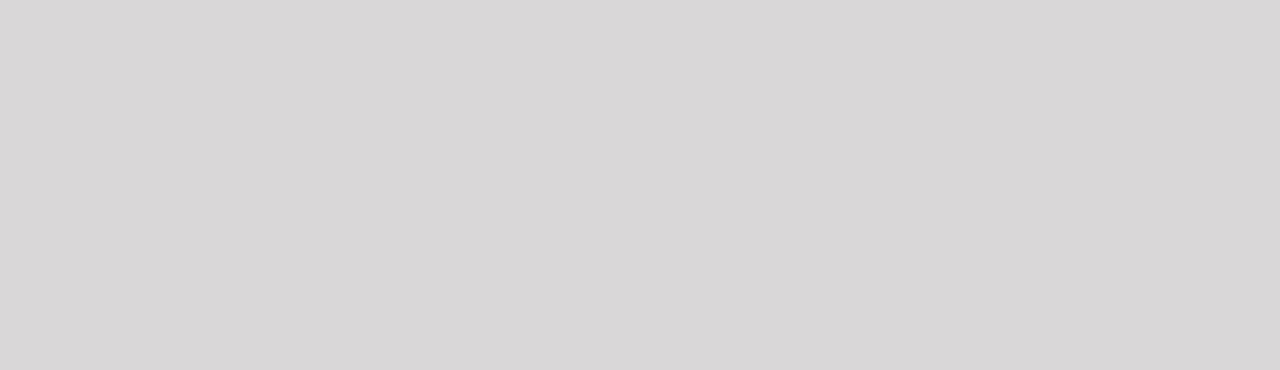
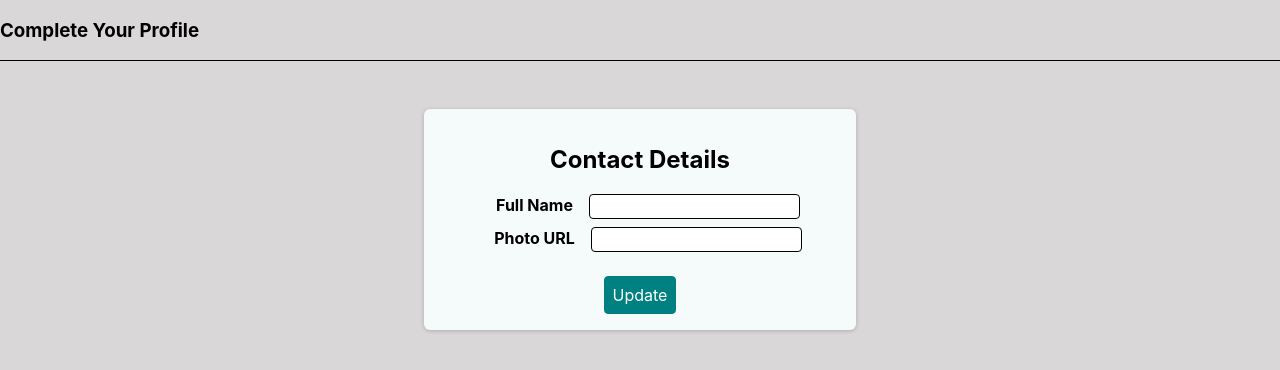
Before and after one commit to harshitaM29/react-expense-tracker, a React (Create React App) app: page /profile in a window 1280 px wide. Shown: the top 370 px of the page. Built offline with nearby package versions, Linux system fonts and the light colour scheme.

Commit message:
code for completing user profile

```diff
--- a/src/App.js
+++ b/src/App.js
@@ -4,7 +4,7 @@ import AuthForm from "./components/Auth/AuthForm";
 import HomePage from "./pages/HomePage";
 import { Fragment } from "react";
 import SignUpPage from "./pages/SignUpPage";
-
+import ProfilePage from './pages/ProfilePage'
 function App() {
   return(
     <Switch>
@@ -17,6 +17,9 @@ function App() {
   <Route path='/home'>
     <HomePage />
   </Route>
+  <Route path='/profile'>
+  <ProfilePage />
+  </Route>
   </Switch>
 
   );
--- a/src/components/Auth/AuthForm.js
+++ b/src/components/Auth/AuthForm.js
@@ -1,15 +1,15 @@
 import classes from './AuthForm.module.css';
-import { useState,useRef, Fragment } from 'react';
-import {useHistory, Redirect} from 'react-router-dom'
+import { useState,useRef, Fragment, useContext } from 'react';
+import {useHistory, Redirect} from 'react-router-dom';
+import AuthContext from '../../store/auth-context';
 
 const AuthForm = props => {
 
-
+   const authCtx = useContext(AuthContext);
     const [isLoading, setIsLoading] = useState(false);
 
     const emailInputRef = useRef();
     const passwordInputRef = useRef();
-    const confirmPasswordInputRef = useRef();
     const history =  useHistory()
 
 
@@ -45,7 +45,7 @@ const AuthForm = props => {
           setIsLoading(false)
           if(res.ok) {
             res.json().then(data => {
-                console.log(data.idToken)
+                authCtx.onLogin(data)
               history.replace('/home')
             });
           } else {
--- a/src/components/Home/Home.js
+++ b/src/components/Home/Home.js
@@ -1,6 +1,12 @@
+import classes from './Home.module.css';
+import {NavLink} from 'react-router-dom'
+
 const Home = () => {
     return (
+        <div className={classes.home}>
         <h3>Welcome to Expense Tracker</h3>
+        <p>Your profile is incomplete.<NavLink to="/profile" style={{textDecoration: 'none'}}>Complete Now</NavLink></p>
+        </div>
     )
 }
 
--- a/src/components/Home/Home.module.css
+++ b/src/components/Home/Home.module.css
@@ -0,0 +1,22 @@
+.home {
+    border-bottom: 1px solid black;
+    justify-content: space-between
+
+}
+/* .home h3
+{
+
+    float: left;
+
+} */
+ .home p{
+ text-align: right;
+ font-style: italic;
+
+}
+.home button{
+    background: transparent;
+    font-style: italic;
+   color: blue;
+   border: none;
+}
--- /dev/null
+++ b/src/components/Profile/Profile.js
@@ -0,0 +1,64 @@
+import { Fragment, useContext, useRef } from 'react';
+import classes from './Profile.module.css';
+import AuthContext from '../../store/auth-context';
+
+const Profile = () => {
+
+    const authCtx = useContext(AuthContext);
+    const nameInputRef = useRef();
+    const photoURLRef = useRef();
+    const submitHandler = (e) => {
+        e.preventDefault();
+        const enteredName = nameInputRef.current.value;
+        const enteredPhotoURL = photoURLRef.current.value;
+        fetch('https://identitytoolkit.googleapis.com/v1/accounts:update?key=AIzaSyBJVhLyraZIaOHKuIYAEHRRqOQ1pCR7qsw', {
+            method:'POST',
+            body:JSON.stringify({
+                idToken:authCtx.tokenId,
+                displayName:enteredName,
+                photoUrl:enteredPhotoURL,
+                returnSecureToken:false,
+
+            })
+        })
+
+    }
+    return (
+        <Fragment>
+        <div className={classes.profile}>
+        <h3>Complete Your Profile</h3>
+
+        </div>
+
+        <section className={classes.form}>
+              <h1>Contact Details</h1>
+              <form onSubmit={submitHandler}>
+                <div className={classes.control}>
+                  <label htmlFor='name'>Full Name</label>
+                  <input type='text' id='name' required />
+                </div>
+                <div className={classes.control}>
+                  <label htmlFor='photo'>Photo URL</label>
+                  <input
+                    type='text'
+                    id='photo'
+
+                    required
+                  />
+                </div>
+
+                <div className={classes.actions}>
+
+                 <button>Update</button>
+
+                </div>
+              </form>
+            </section>
+        </Fragment>
+
+
+    )
+
+};
+
+export default Profile;
--- /dev/null
+++ b/src/components/Profile/Profile.module.css
@@ -0,0 +1,61 @@
+.profile {
+    border-bottom: 1px solid black;
+}
+
+.form {
+    margin: 3rem auto;
+    width: 95%;
+    max-width: 25rem;
+    border-radius: 6px;
+    background-color: rgb(245, 250, 250);
+    box-shadow: 0 1px 4px rgba(0, 0, 0, 0.2);
+    padding: 1rem;
+    text-align: center;
+  }
+
+  .form h1 {
+    text-align: center;
+    color: black;
+  }
+  .control {
+    margin-bottom: 0.5rem;
+
+  }
+
+  .control label {
+    display: inline;
+    margin-bottom: 0.5rem;
+    color: black;
+    font-weight: bold;
+    text-align: left;
+    padding: 1rem;
+  }
+  .control input {
+
+    border-radius: 4px;
+    border: 1px solid black;
+    /* width: 100%; */
+    text-align: left;
+    padding: 0.25rem 1rem;
+}
+
+.actions {
+    margin-top: 1.5rem;
+    display: flex;
+    flex-direction: column;
+    align-items: center;
+  }
+  .actions button {
+    cursor: pointer;
+    font: inherit;
+    color: white;
+    background-color: teal;
+    border: 1px solid teal;
+    border-radius: 4px;
+    padding: 0.5rem;
+  }
+
+  .actions button:hover {
+    background-color: rgb(2, 43, 43);
+    border-color: rgb(2, 43, 43);
+  }
--- a/src/index.js
+++ b/src/index.js
@@ -4,11 +4,14 @@ import ReactDOM from 'react-dom/client';
 import App from './App';
 import './index.css';
 import {BrowserRouter} from 'react-router-dom';
+import AuthContextProvider from './store/AuthContextProvider';
 const root = ReactDOM.createRoot(document.getElementById('root'));
 root.render(
  <React.StrictMode>
   <BrowserRouter>
+  <AuthContextProvider>
     <App />
+    </AuthContextProvider>
     </BrowserRouter>
   </React.StrictMode>
 );
--- /dev/null
+++ b/src/pages/ProfilePage.js
@@ -0,0 +1,8 @@
+import Profile from "../components/Profile/Profile";
+
+const ProfilePage = () => {
+    return <Profile />
+
+};
+
+export default ProfilePage;
--- /dev/null
+++ b/src/store/AuthContextProvider.js
@@ -0,0 +1,28 @@
+import AuthContext from "./auth-context";
+import { useState } from "react";
+
+const AuthContextProvider = props => {
+    const token = localStorage.getItem("token")
+    const [tokenId, setToken] = useState(token);
+    const isUserLoggedIn = !!tokenId;
+    const loginHandler = (data) => {
+        setToken(data.idToken);
+        localStorage.setItem("token",data.idToken)
+    }
+
+    const cartContext = {
+        tokenId: tokenId,
+        isLoggedIn:isUserLoggedIn,
+        onLogin:loginHandler,
+        onLogout:() => {}
+    }
+
+    return (
+        <AuthContext.Provider value={cartContext}>
+            {props.children}
+        </AuthContext.Provider>
+    )
+
+};
+
+export default AuthContextProvider;
--- /dev/null
+++ b/src/store/auth-context.js
@@ -0,0 +1,10 @@
+import React from "react";
+
+const AuthContext = React.createContext({
+    tokenId: '',
+    isLoggedIn:false,
+    onLogin:(token) => {},
+    onLogout:() => {}
+});
+
+export default AuthContext;
```
